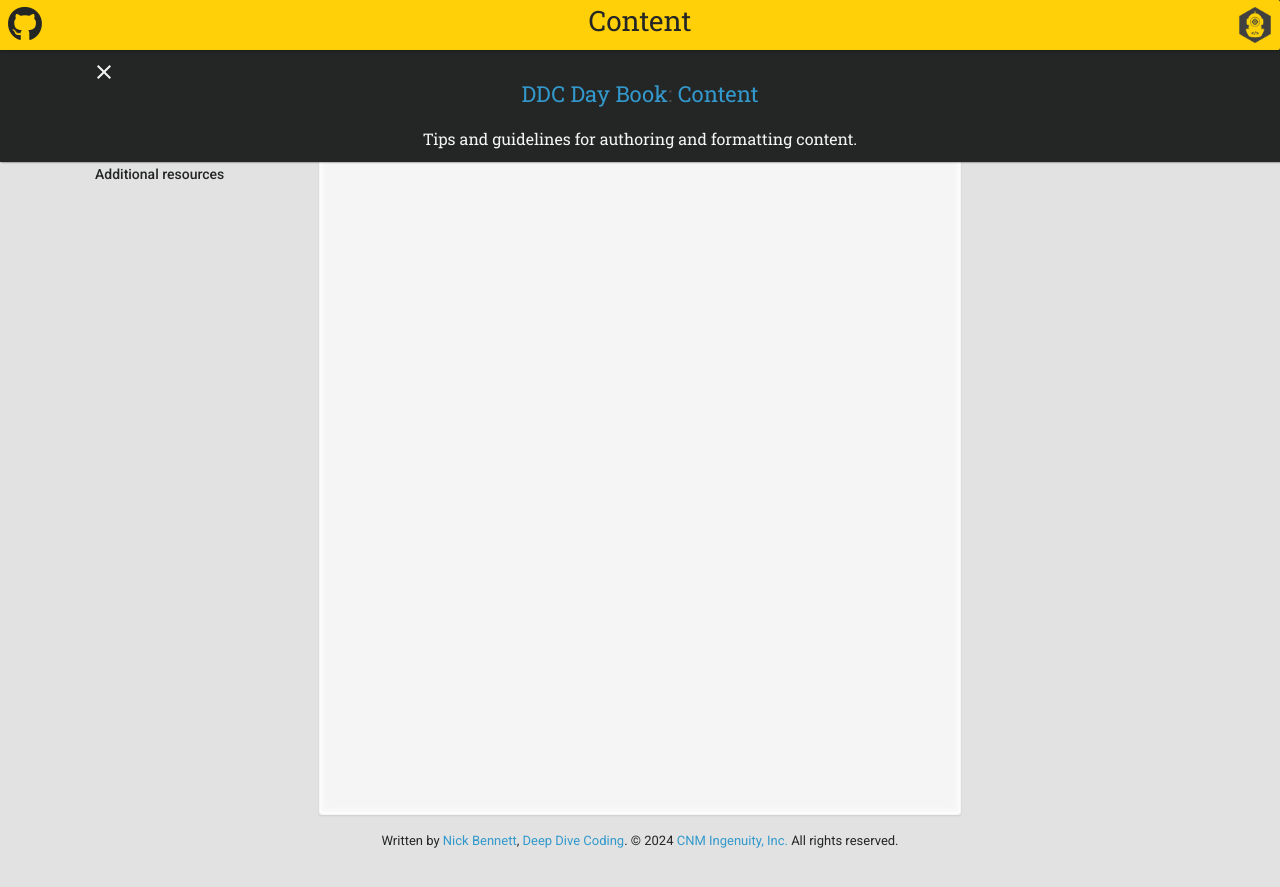
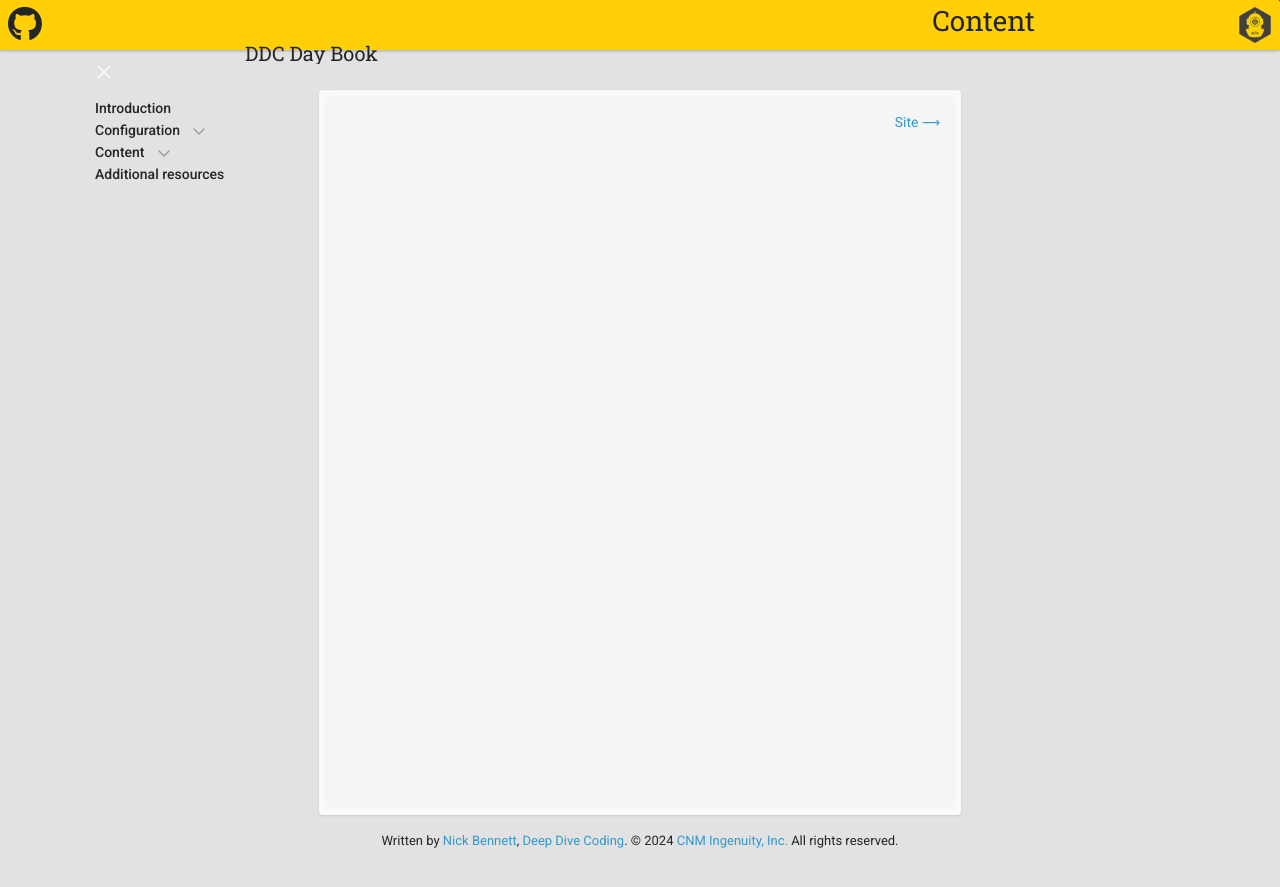
Before and after one commit to ddc-java/ddc-day-book, a Jekyll site: the page built from content.md, in a window 1280 px wide. Shown: the top 887 px of the page. Built offline with Jekyll 4.4.1, drawn with Linux system fonts in a browser that asks for light colours; nearby versions of some CDN libraries; our own code applies the rules of GitHub Pages for plain Markdown files.

Commit message:
Build title links individually 3

```diff
--- a/_includes/navigation-location.html
+++ b/_includes/navigation-location.html
@@ -10,7 +10,7 @@
       | first -%}
 
   {%- capture components -%}
-    {{ section_page.title }}|{{ section_page.dir }}{{ section_page.content_dir }}/
+    {{ section_page.title }}|{{ section_page.dir }}{{ section_page.content_dir }}/{{ section_page.default_page }}
     {%- if parent_path != '' -%}
       ||{%- include navigation-location.html path=parent_path -%}
     {%- else -%}
--- a/_layouts/default.html
+++ b/_layouts/default.html
@@ -93,8 +93,9 @@
 
       <h1>{{ locations | last }}</h1>
 
+      {%- assign parent_locations = locations | pop -%}
       {%- capture parent_links -%}
-        {%- for location in locations | pop -%}
+        {%- for location in parent_locations -%}
           {%- assign location_parts = location | split: '|' -%}
           {%- assign location_name = location_parts | first -%}
           <a href="{{ location_parts | last | relative_url }}">{{ location_name }}</a>|
--- a/_sass/ddc-day-book.scss
+++ b/_sass/ddc-day-book.scss
@@ -506,8 +506,10 @@
   h1 {
 
     display: inline-block;
-    position: relative;
-    max-width: 815px;
+    position: absolute;
+    max-width: 790px;
+    right: 50%;
+    margin-right: -395px;
     font-size: 36px;
     line-height: 48px;
     color: $base-dark-color;
@@ -535,6 +537,42 @@
       &:hover {
         color: unset;
         text-decoration: none;
+      }
+
+    }
+
+  }
+
+  h2 {
+
+    display: inline-block;
+    position: absolute;
+    max-width: 815px;
+    top: 20px;
+    left: 50%;
+    margin-left: -395px;
+    font-size: 20px;
+    color: $base-dark-color;
+    white-space: nowrap;
+    overflow: hidden;
+    text-overflow: ellipsis;
+    -o-text-overflow: ellipsis;
+    -ms-text-overflow: ellipsis;
+    z-index: 300;
+
+    a {
+
+      font-family: unset;
+      color: unset;
+
+      &:visited {
+        color: unset;
+        text-decoration: none;
+      }
+
+      &:hover {
+        color: unset;
+        text-decoration: underline;
       }
 
     }
```
